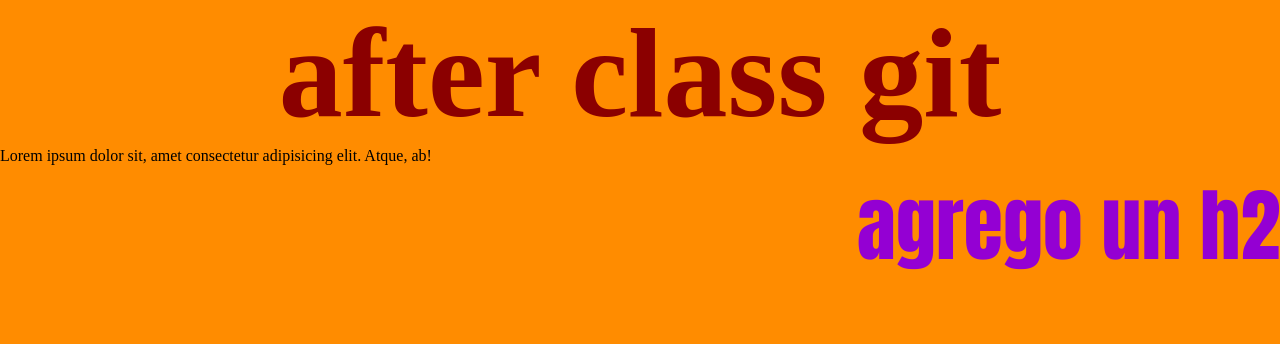
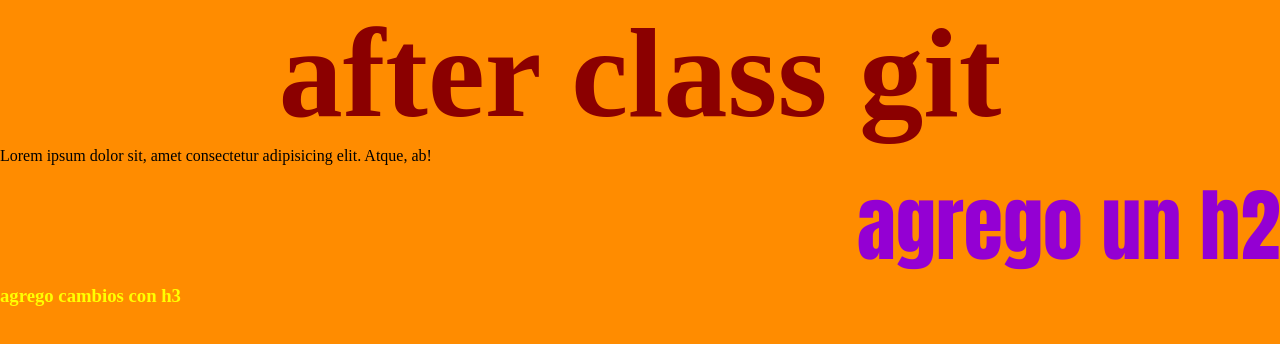
Before and after one commit to camada16660/camada16660, a plain HTML site: page index.html in a window 1280 px wide. Drawn offline with Linux system fonts and the light colour scheme.

Commit message:
primeros cambios en mi rama

```diff
--- a/estilos.css
+++ b/estilos.css
@@ -19,3 +19,7 @@
     font-size: 5em;
     font-family: Impact, Haettenschweiler, 'Arial Narrow Bold', sans-serif;
 }
+
+h3{
+    color: yellow;
+}
--- a/index.html
+++ b/index.html
@@ -11,5 +11,6 @@
 <h1>after class git</h1>
 <p>Lorem ipsum dolor sit, amet consectetur adipisicing elit. Atque, ab!</p>
 <h2>agrego un h2</h2>
+<h3>agrego cambios con h3</h3>
 </body>
 </html>
```
